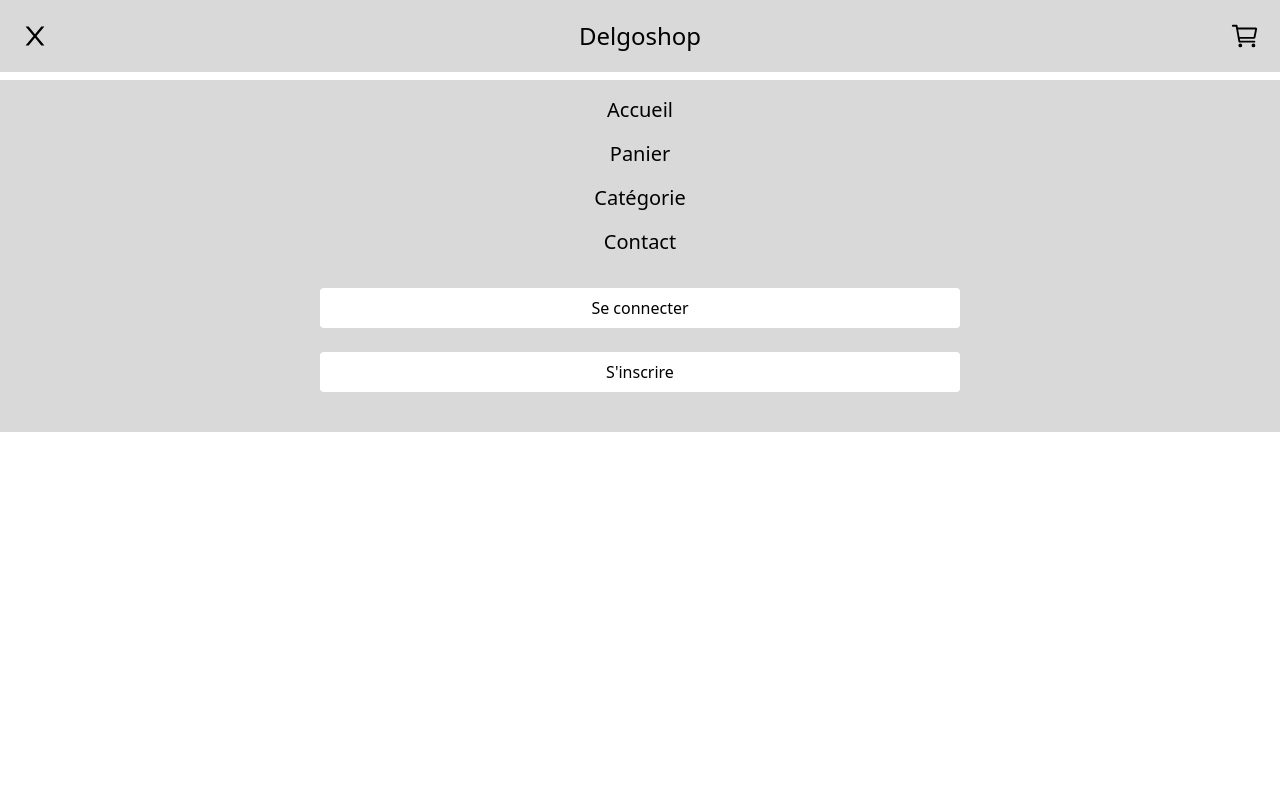
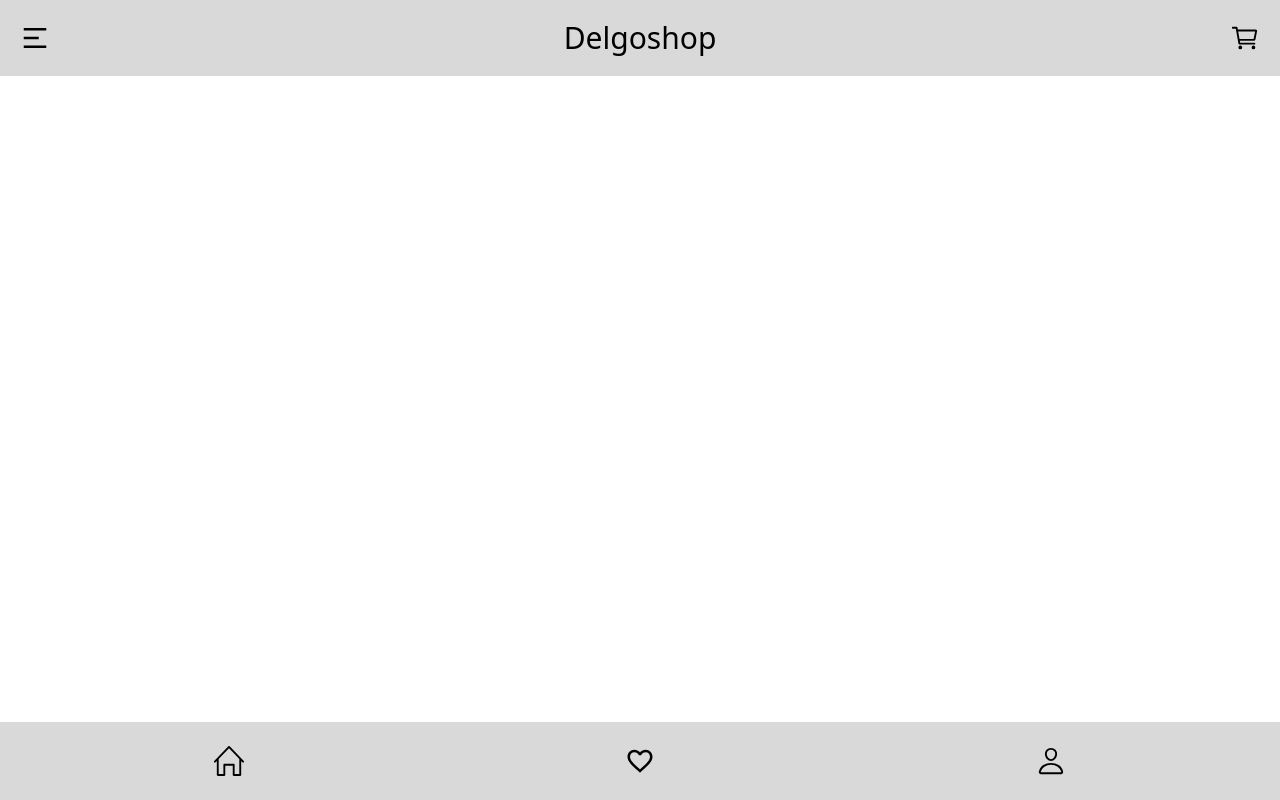
Before and after one commit to Delgorithm/Delgoshop, a React (Vite) app: page /product/1 in a window 1280 px wide. Built offline with nearby package versions, Linux system fonts and the light colour scheme.

Commit message:
feature : header + navbar + footer finished

```diff
--- a/src/Components/Footer.jsx
+++ b/src/Components/Footer.jsx
@@ -1,8 +1,25 @@
 import React from 'react'
+import { MdOutlineFavoriteBorder } from "react-icons/md";
+import { IoPersonOutline } from "react-icons/io5";
+import { SlHome } from "react-icons/sl";
+
 
 const Footer = () => {
+
+  let footerLinks = [
+    { name: <SlHome />, link:"/"},
+    { name: <MdOutlineFavoriteBorder />, link:"/"},
+    { name: <IoPersonOutline />, link:"/"}
+  ]
+
   return (
-    <div>Footer</div>
+    <div className='bg-lightgray p-6 w-full fixed bottom-0 left-0 flex justify-around'>
+      {footerLinks.map((link) => (
+        <li key={link.name} className='flex'>
+          <a href={link.link} className='text-3xl'>{link.name}</a>
+        </li>
+      ))}
+    </div>
   )
 }
 
--- a/src/Components/Header.jsx
+++ b/src/Components/Header.jsx
@@ -1,9 +1,11 @@
 import React from 'react'
 import Navbar from './Navbar'
+import Home from '../Pages/Home'
 
 const Header = () => {
   return (
     <div>
+      Header
       <Navbar />
     </div>
   )
--- a/src/Components/Navbar.jsx
+++ b/src/Components/Navbar.jsx
@@ -7,38 +7,45 @@
 
 const Navbar = () => {
 
-    let myLinks = [
+    let menuLinks = [
         { name: "Accueil", link:"/" },
         { name: "Panier", link:"/" },
         { name: "Catégorie", link:"/" },
         { name: "Contact", link:"/" }
     ];
 
-    let [open, setOpen] = useState(false);
+    let navLinks = [
+        { name: "Delgoshop", link:"/"},
+        { name: <IoCartOutline />, link:"/"},
+    ]
+
+    let [open, setOpen] = useState(true);
 
     return (
         <div className='bg-lightgray p-5 w-full fixed top-0 left-0'>
             <section className='flex justify-between items-center'>
                 <div onClick={() => setOpen(!open)}>
-                    { open ? (
+                    {open ? (
                         <RiMenu2Fill className='text-3xl cursor-pointer' />
                     ) : (
                         <AiOutlineClose className='text-3xl cursor-pointer' />
                     )}
                 </div>
-                <p className='text-2xl'>Delgoshop</p>
-                <IoCartOutline className='text-3xl cursor-pointer' />
+                {navLinks.map((link) => (
+                    <li key={link.name} className='flex text-3xl'>
+                        <a href={link.link}>{link.name}</a>
+                    </li>
+                ))}
             </section>
 
-            <ul className={`flex flex-col justify-center items-center absolute bg-lightgray pb-10 z-[-1] left-0 w-full ${!open ? 'top-20 opacity-100' : 'top-[-40px]'} opacity-0`}>
-                {
-                    myLinks.map((link) => (
-                        <li key={link.name} className='flex flex-col justify-center mt-4'>
+            {!open && (
+                <ul className={'flex flex-col items-center absolute bg-lightgray pb-10 pt-12 left-0 w-full h-screen opacity-100'}>
+                        {menuLinks.map((link) => (
+                            <li key={link.name} className='flex flex-col justify-center mt-10'>
                                 <a href={link.link} className='text-xl'>{link.name}</a>
                             </li>
-                    ))
-                }
-                <div className='flex flex-col w-1/2 mt-4 pt-4 gap-6'>
+                        ))}
+                    <div className='flex flex-col w-1/2 mt-12 pt-4 gap-6'>
                         <Button>
                             Se connecter
                         </Button>
@@ -47,6 +54,7 @@
                         </Button>
                     </div>
                 </ul>
+            )}
         </div>
     );
 };
--- a/src/Pages/Home.jsx
+++ b/src/Pages/Home.jsx
@@ -4,6 +4,7 @@
 const Home = () => {
   return (
     <div>
+      Home
     </div>
   )
 }
```
Lines whose indentation alone changed are shown as unchanged.
